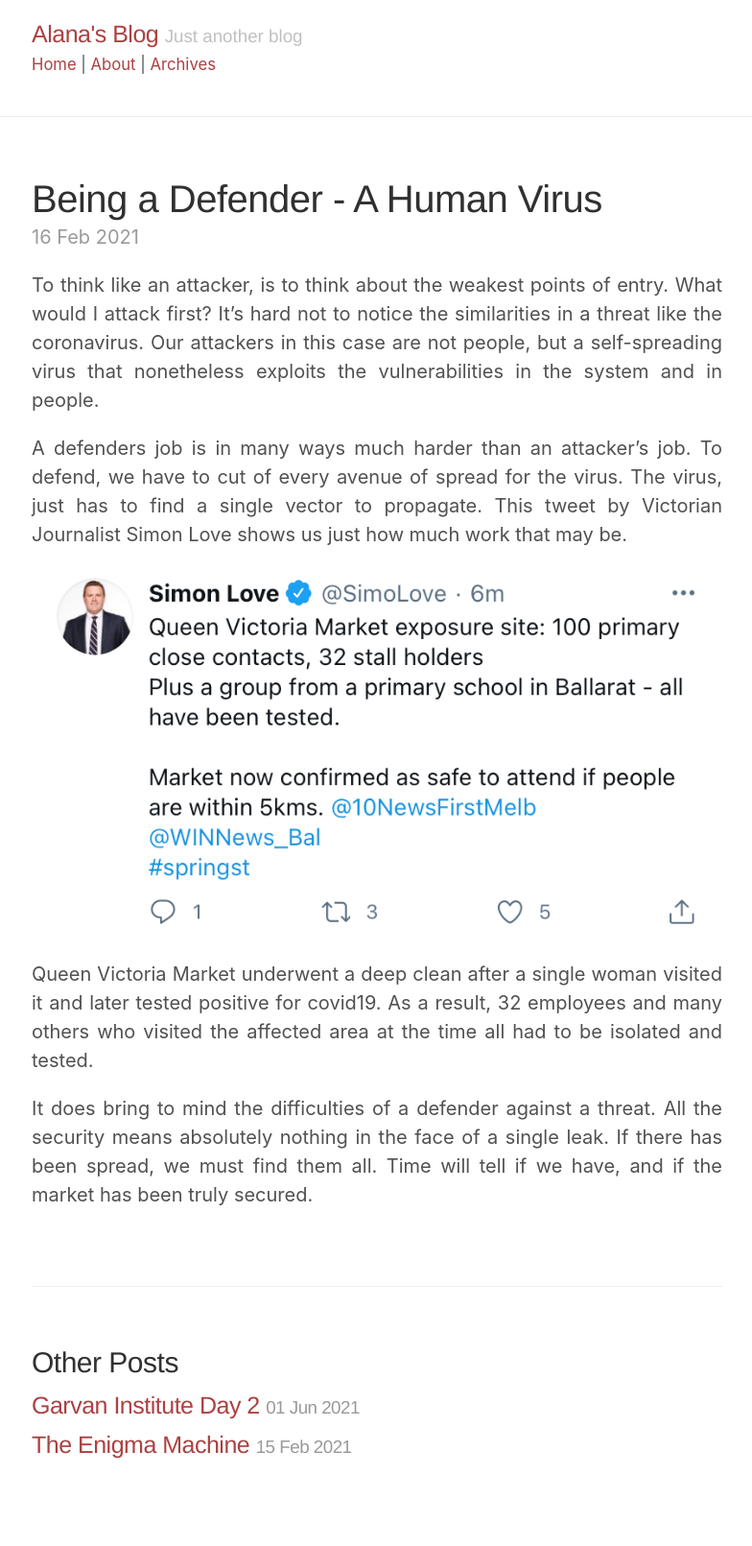
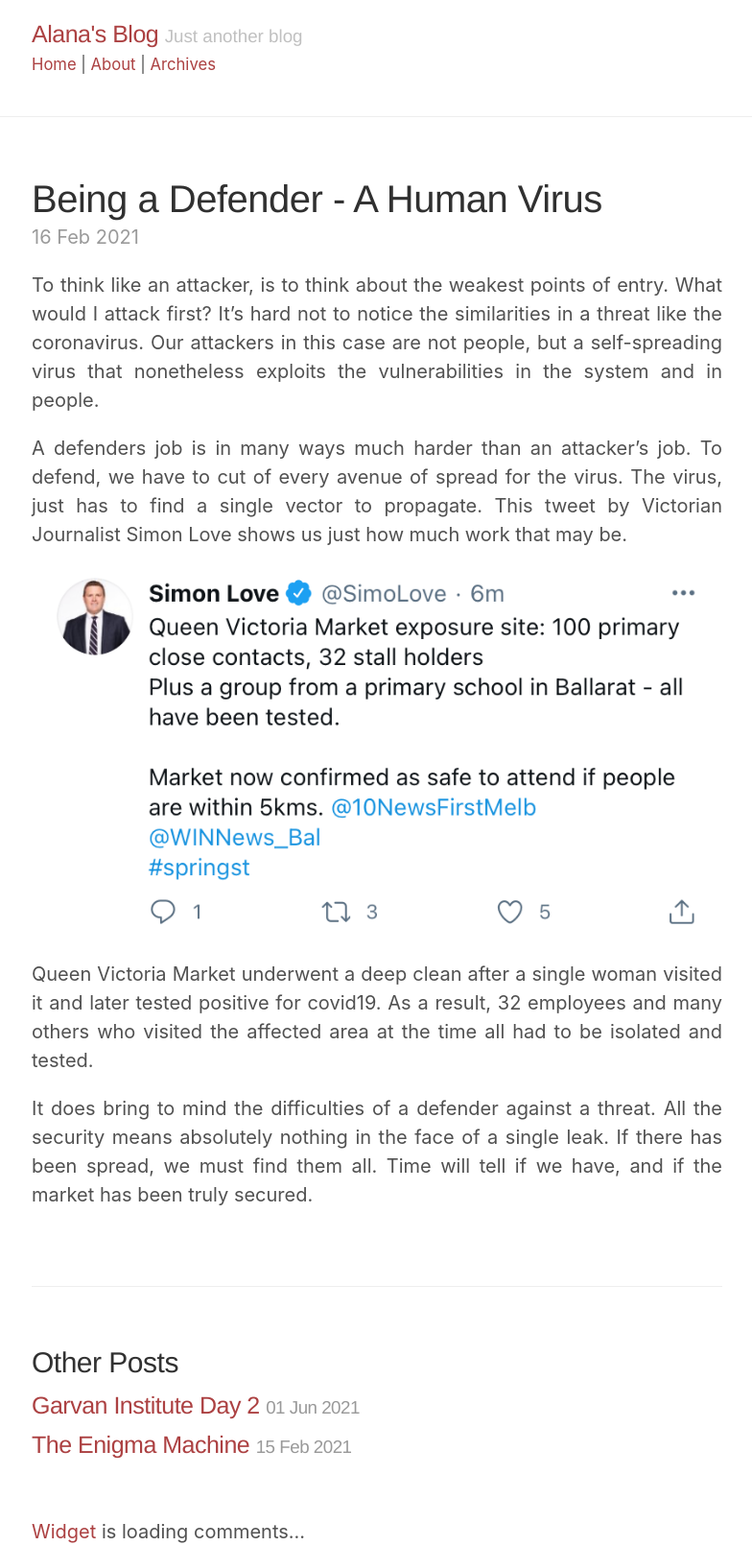
Before and after one commit to Key-Puncher/key-puncher.github.io, a Jekyll site: the page built from _posts/2021-02-16-being-a-defender-human-virus.md, in a window 1280 px wide. Shown: the whole page at 96% size, without its empty margins (247-1031 px from the left). Built offline with Jekyll 4.4.1, drawn with Linux system fonts in a browser that asks for light colours; a style sheet for code colours, icons or effects is not loaded; before the commit the page ends 1581 px from its top, so only the background shows below that.

Commit message:
Update post.html

```diff
--- a/_layouts/post.html
+++ b/_layouts/post.html
@@ -23,3 +23,9 @@ layout: default
     {% endfor %}
   </ul>
 </div>
+
+<!-- begin wwww.htmlcommentbox.com -->
+ <div id="HCB_comment_box"><a href="http://www.htmlcommentbox.com">Widget</a> is loading comments...</div>
+ <link rel="stylesheet" type="text/css" href="https://www.htmlcommentbox.com/static/skins/bootstrap/twitter-bootstrap.css?v=0" />
+ <script type="text/javascript" id="hcb"> /*<!--*/ if(!window.hcb_user){hcb_user={};} (function(){var s=document.createElement("script"), l=hcb_user.PAGE || (""+window.location).replace(/'/g,"%27"), h="https://www.htmlcommentbox.com";s.setAttribute("type","text/javascript");s.setAttribute("src", h+"/jread?page="+encodeURIComponent(l).replace("+","%2B")+"&mod=%241%24wq1rdBcg%24VHqh36EOIigvMsvDfS3cG%2F"+"&opts=16862&num=10&ts=1623033535084");if (typeof s!="undefined") document.getElementsByTagName("head")[0].appendChild(s);})(); /*-->*/ </script>
+<!-- end www.htmlcommentbox.com -->
```
